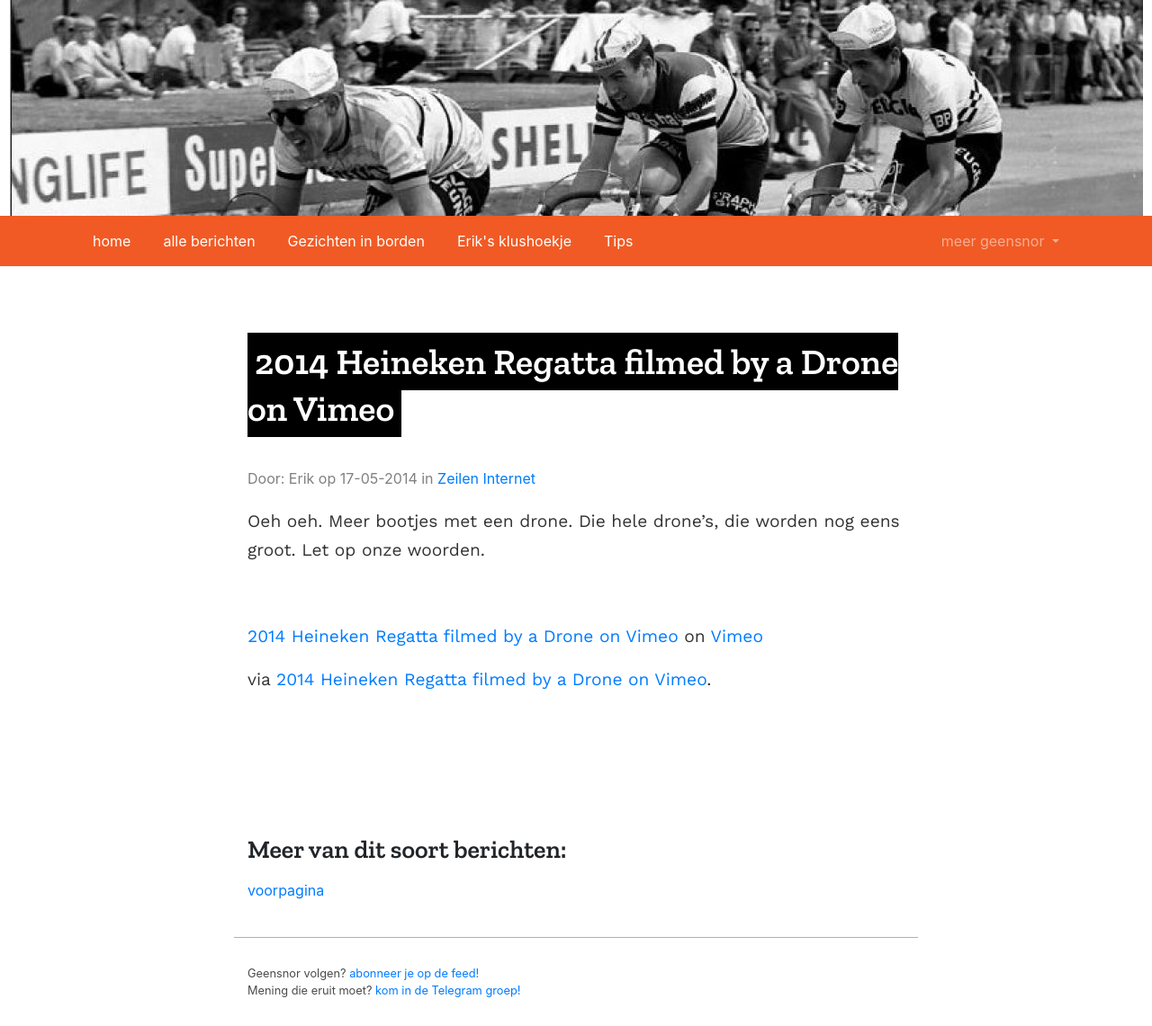
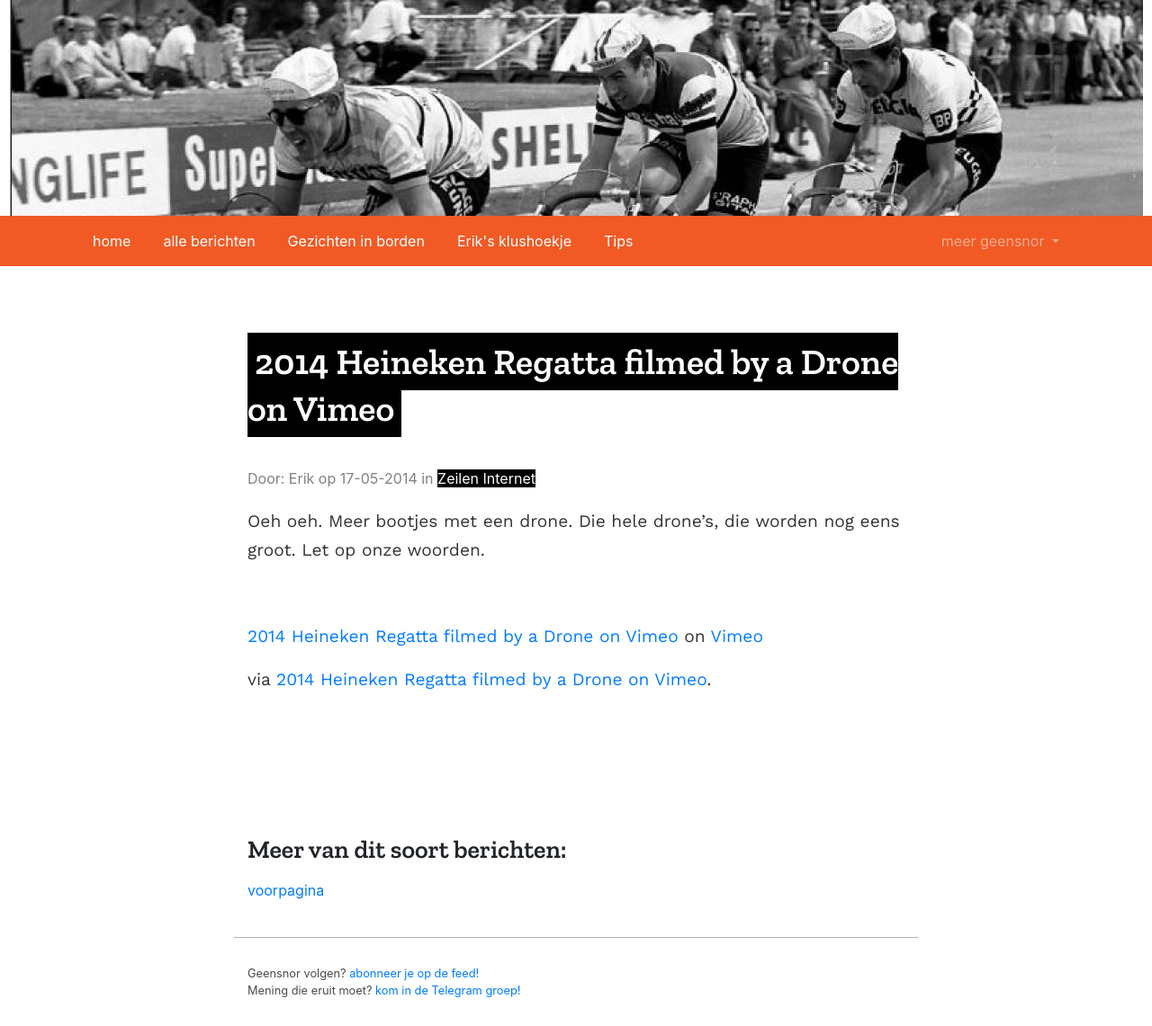
Before and after one commit to geensnor/geensnor.nl, a Jekyll site: the page built from _posts/2014-05-17-2014-heineken-regatta-filmed-by-a-drone-on-vimeo.md, in a window 1280 px wide. Shown: the whole page at 90% size. Built offline with Jekyll 4.4.1, drawn with Linux system fonts in a browser that asks for light colours.

Commit message:
stijling

```diff
--- a/_layouts/post.html
+++ b/_layouts/post.html
@@ -9,7 +9,7 @@ layout: default
   <div class="col-12 post-meta">
     <span class="p-author h-card" itemprop="author" itemscope itemtype="https://schema.org/Person">Door: {{ page.author
       }}</span> op {{ page.date | date: "%d-%m-%Y"}} in {% for category in page.categories %}
-  <a href="/pages/alle_berichten.html#{{ category | slugize }}/">
+  <a class="category" href="/pages/alle_berichten.html#{{ category | slugize }}/">
     {{ category }}
   </a>
 {% endfor %}
--- a/assets/geensnor.css
+++ b/assets/geensnor.css
@@ -116,3 +116,14 @@ code,pre{padding:0 3px 2px;font-family:Monaco,Menlo,Consolas,"Courier New",monos
 code{padding:2px 4px;color:#d14;background-color:#f7f7f9;border:1px solid #e1e1e8;}
 pre{display:block;padding:9.5px;margin:0 0 10px;font-size:13px;line-height:20px;word-break:break-all;word-wrap:break-word;white-space:pre;white-space:pre-wrap;background-color:#f5f5f5;border:1px solid #ccc;border:1px solid rgba(0, 0, 0, 0.15);-webkit-border-radius:4px;-moz-border-radius:4px;border-radius:4px;}pre.prettyprint{margin-bottom:20px;}
 pre code{padding:0;color:inherit;white-space:pre;white-space:pre-wrap;background-color:transparent;border:0;}
+
+a.category:link {
+    text-decoration:none;
+      color: white;
+      background-color: black;
+    }
+
+a.category:visited {
+background-color: black;
+color:white;
+    }
```
